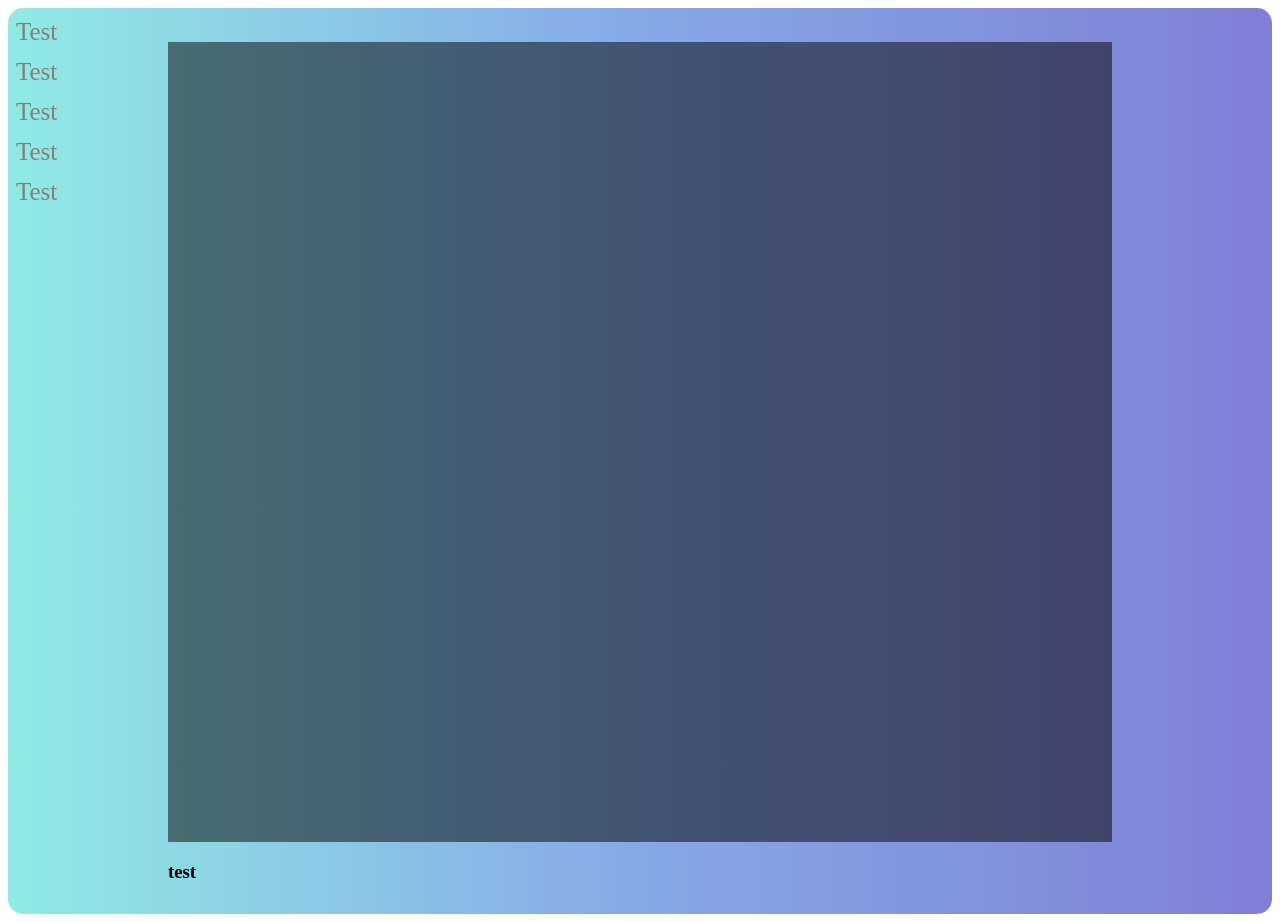
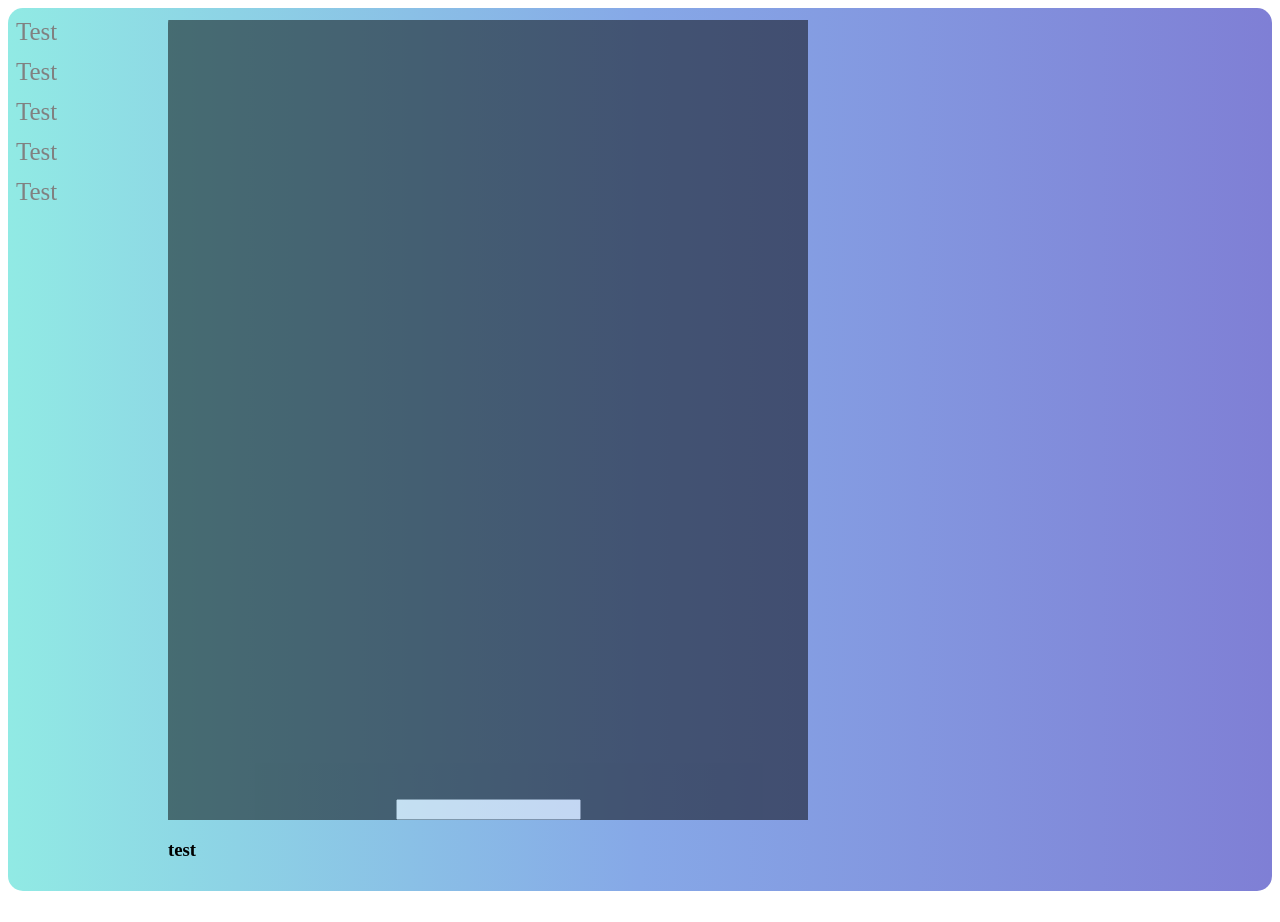
Before and after one commit to linzblue1/Cryptid, a Next.js app: page /chat in a window 1280 px wide. After the commit the page ends 899 px from the top, so only its background shows below. Built offline with nearby package versions, Linux system fonts and the light colour scheme.

Commit message:
Got text box centered in chatbox

```diff
--- a/pages/chat.js
+++ b/pages/chat.js
@@ -4,12 +4,12 @@ import Sidebar from "../components/Sidebar";
 
 const ChatBox = () => (
     <Layout>
-
         <Wrapper>
             <Sidebar />
             <InnerBoxWrapper>
+
                 <InnerBox>
-                    <h1>test</h1>
+                    <input type="text"></input>
                 </InnerBox>
             </InnerBoxWrapper>
             <h1>test</h1>
@@ -41,15 +41,16 @@ const Wrapper = styled.section`
 `;
 
 const InnerBox = styled.section`
-  height: 100vh;
-  width: 100vw;
-  padding-right: 20rem;
+text-align: center;
+width: 100%;
+align-self: flex-end;
+
 `;
 
 const InnerBoxWrapper = styled.section`
+  display: flex;
   height: 100vh;
   width: 50vw;
-  padding-right: 20rem;
   background: black;
   opacity: 0.5;
 `;
```
